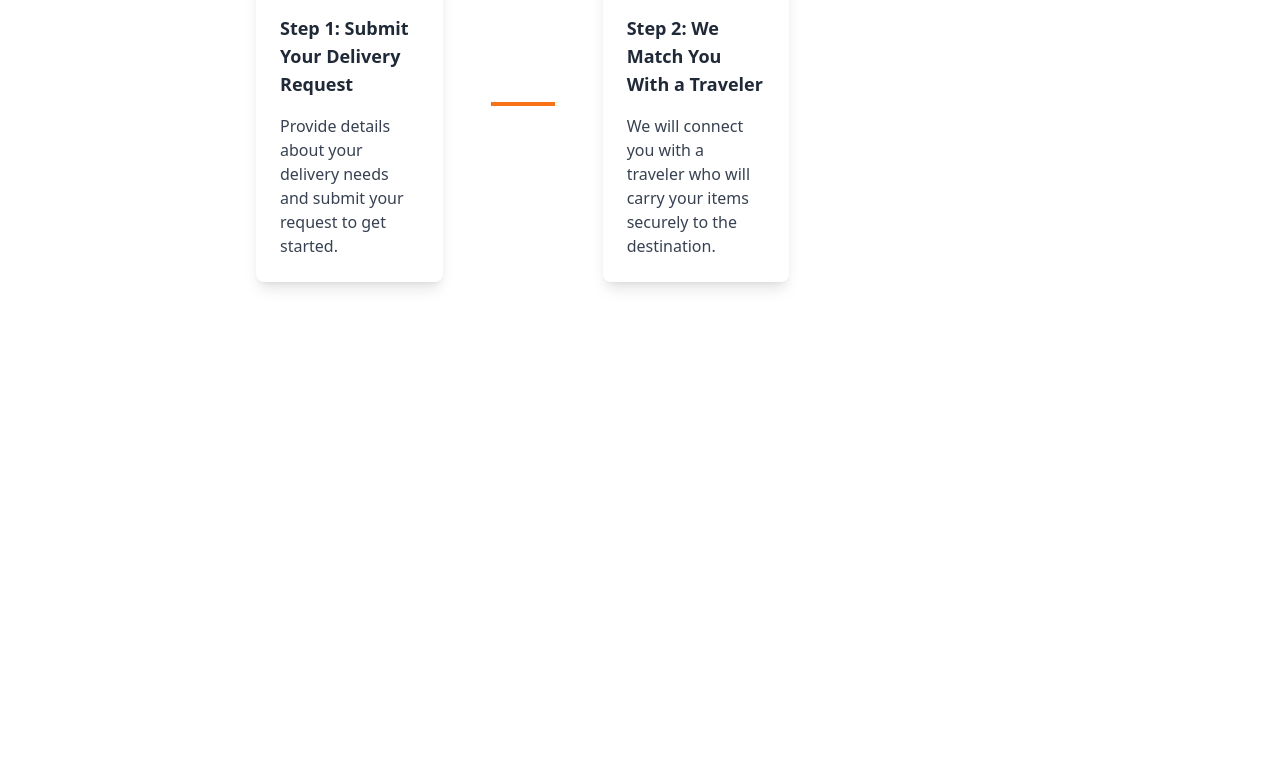
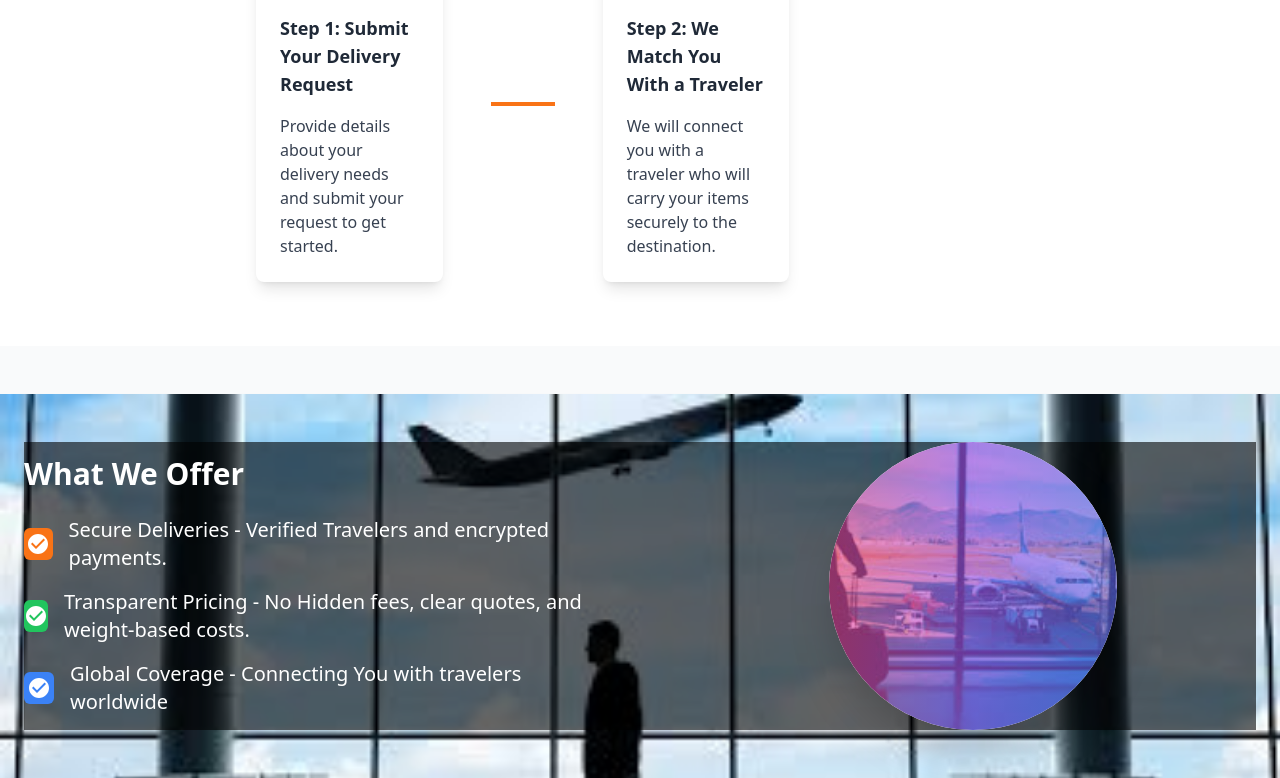
Before and after one commit to CarryEthiopia/TemporaryFrontend, a React (Vite) app: page / in a window 1280 px wide. Shown: the part 1946-2724 px from the top of the page. Before the commit the page ends 2292 px from the top, so only its background shows below. Built offline with nearby package versions, Linux system fonts and the light colour scheme.

Commit message:
update:Landingpage imports whatweoffer

```diff
--- a/src/pages/Landingpage.jsx
+++ b/src/pages/Landingpage.jsx
@@ -6,6 +6,7 @@ import Navbar from "../components/Navbar";
 import Home from "../components/Home"; // Import the Home component
 import About from "../components/About/About"; // Import the About component
 import Howitworks from "../components/HowitWork/Howitwork";
+import WhatWeOffer from "../components/WhatWeOffer";
 
 const LandingPage = () => {
   const [activeSection, setActiveSection] = useState("home");
@@ -19,6 +20,7 @@ const LandingPage = () => {
       <Home /> {/* Use the Home component here */}
       <About /> {/* Use the About component here */}
       <Howitworks/>
+      <WhatWeOffer/>
       {/* <Footer /> */}
     </div>
   );
```
